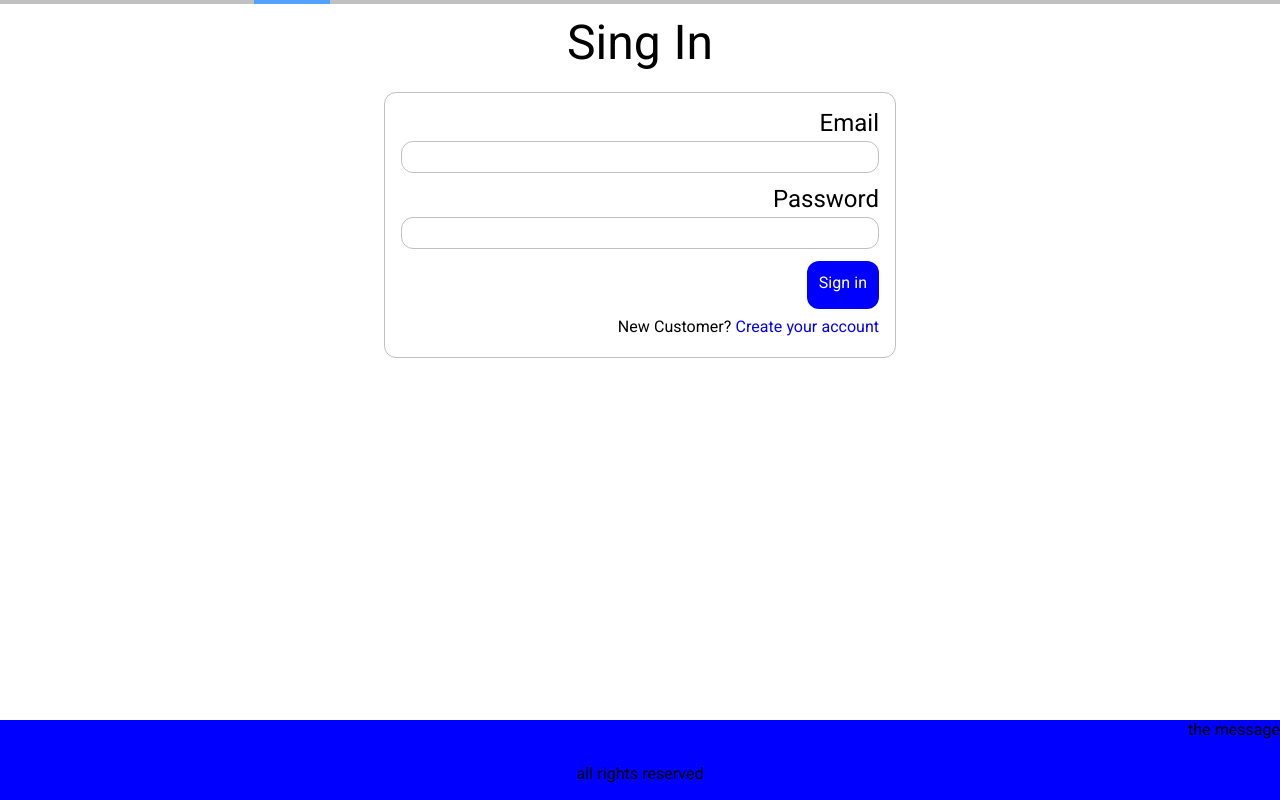
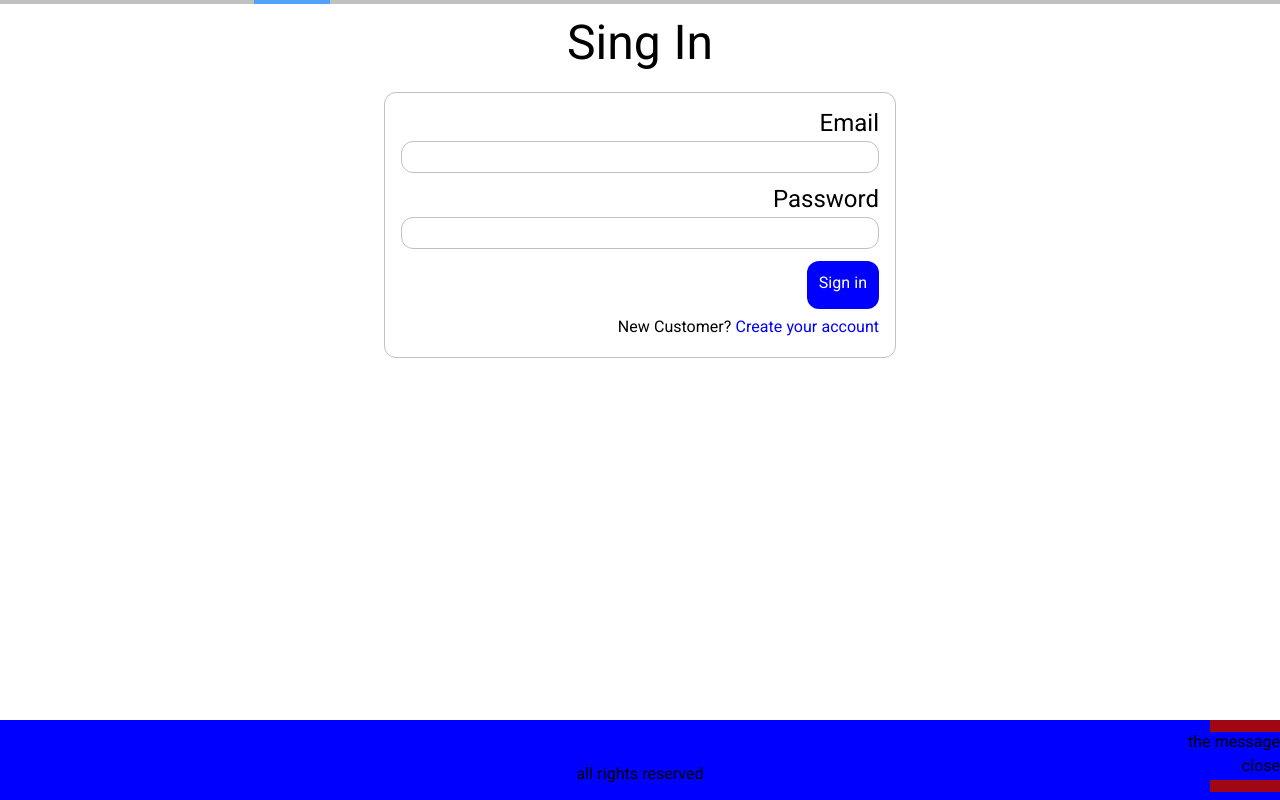
Before and after one commit to RezaeiArshad/parsashop, a React (Vite) app in the folder frontend/: page /signin in a window 1280 px wide. Both pictures are taken after a click on the button "active error". Shown: the part 60-860 px from the top of the page. Built offline with nearby package versions, Linux system fonts and the light colour scheme.

Commit message:
lets call it a day

```diff
--- a/frontend/src/App.jsx
+++ b/frontend/src/App.jsx
@@ -22,40 +22,9 @@ import ProductEditScreen from './sections/adminscreens/productEditScreen';
 import OrderListScreen from './sections/adminscreens/orderListScreen';
 import UserListScreen from './sections/adminscreens/userListScreen';
 import UserEditScreen from './sections/adminscreens/userEditScreen';
-import { MessageToastContext } from './contexts/messageScreenContext';
-import { useContext, useEffect, useRef, useState } from 'react';
+import MessageToast from './components/messageToast';
 
 function App() {
-  const { messageToastDetails, setMessageToastDetails } = useContext(MessageToastContext);
-  const timeoutRef = useRef(null);
-  const [isHovered, setIsHovered] = useState(false);
-
-  const clearTimer = () => {
-    if(timeoutRef.current) {
-      clearTimeout(timeoutRef.current);
-      timeoutRef.current = null;
-    }
-  }
-
-  useEffect(() => {
-     if (messageToastDetails[0] && !isHovered) {
-      clearTimer();
-      timeoutRef.current = setTimeout(() => {
-        setMessageToastDetails([false, ''])
-      }, 5000)
-     }
-
-     return () => clearTimer();
-  }, [messageToastDetails[0], isHovered, setMessageToastDetails]);
-
-  const handleMouseEnter = () => setIsHovered(true);
-  const handleMouseLeave = () => setIsHovered(false);
-
-  const activate = () => {
-    setMessageToastDetails([true, '']);
-
-  }
-
   return (
     <div id="theme-div" className="overflow-x-hidden" dir="rtl">
       <link
@@ -153,12 +122,7 @@ function App() {
               />
             </Routes>
           </div>
-          {messageToastDetails[0] ?
-          <div onMouseEnter={handleMouseEnter} onMouseLeave={handleMouseLeave} className='fixed bottom-0 w-[100vw] bg-high h-[10vh]'>
-           the message
-          </div>
-          :
-          <><button onClick={activate}>active error</button></>}
+          <MessageToast />
           <footer className="py-3 absolute bottom-0 right-0 left-0">
             <p className="text-center">all rights reserved</p>
           </footer>
--- /dev/null
+++ b/frontend/src/components/messageToast.jsx
@@ -0,0 +1,153 @@
+import { useContext, useEffect, useRef, useState } from 'react';
+import { MessageToastContext } from '../contexts/messageScreenContext';
+import {
+  AnimatePresence,
+  motion,
+  useMotionValue,
+  useTransform,
+} from 'motion/react';
+
+export default function MessageToast() {
+  const { messageToastDetails, setMessageToastDetails } =
+    useContext(MessageToastContext);
+  const timeoutRef = useRef(null);
+  const startTimeRef = useRef(null);
+  const pauseTimeRef = useRef(null);
+  const [isHovered, setIsHovered] = useState(false);
+  const [isExiting, setIsExiting] = useState(false); // tracks exit animation state
+  const remainingMotion = useMotionValue(5000);
+
+  // ✅ Get remaining time (safe)
+  const getRemainingTime = () => {
+    if (!startTimeRef.current) return 5000;
+    let now = Date.now();
+    let effectiveStartTime = startTimeRef.current;
+    if (pauseTimeRef.current) {
+      const pausedDuration = now - pauseTimeRef.current;
+      effectiveStartTime += pausedDuration;
+    }
+    const elapsed = now - effectiveStartTime;
+    return Math.max(0, 5000 - elapsed);
+  };
+
+  // ✅ Delayed hide (only resets context after exit)
+  const delayedHideMessage = () => {
+    setIsExiting(true); // pause progress update
+    remainingMotion.set(0); // ensure progress bar is at 0%
+    setTimeout(() => {
+      setMessageToastDetails([false, '']);
+      startTimeRef.current = null;
+      pauseTimeRef.current = null;
+      setIsExiting(false);
+    }, 300);
+  };
+
+  // ✅ Timer control
+  const scheduleHide = (delayMs) => {
+    clearTimer();
+    timeoutRef.current = setTimeout(delayedHideMessage, delayMs);
+  };
+
+  const clearTimer = () => {
+    if (timeoutRef.current) {
+      clearTimeout(timeoutRef.current);
+      timeoutRef.current = null;
+    }
+  };
+
+  // ✅ Timer logic (start/pause/resume)
+  useEffect(() => {
+    if (!messageToastDetails[0]) {
+      clearTimer();
+      startTimeRef.current = null;
+      pauseTimeRef.current = null;
+      setIsExiting(false);
+      return;
+    }
+
+    if (!startTimeRef.current) {
+      startTimeRef.current = Date.now();
+      scheduleHide(5000);
+    } else if (isHovered) {
+      if (!pauseTimeRef.current) {
+        pauseTimeRef.current = Date.now();
+        clearTimer();
+      }
+    } else {
+      if (pauseTimeRef.current) {
+        const pausedDuration = Date.now() - pauseTimeRef.current;
+        startTimeRef.current += pausedDuration;
+        pauseTimeRef.current = null;
+        const elapsed = Date.now() - startTimeRef.current;
+        const remaining = Math.max(0, 5000 - elapsed);
+        scheduleHide(remaining);
+      }
+    }
+
+    return () => clearTimer();
+  }, [messageToastDetails[0], isHovered]);
+
+  // ✅ Update remaining time while active (not exiting)
+  useEffect(() => {
+    if (!messageToastDetails[0] || isExiting) return;
+
+    const interval = setInterval(() => {
+      const remaining = getRemainingTime();
+      remainingMotion.set(remaining);
+      if (remaining <= 0 && !isHovered) {
+        delayedHideMessage();
+      }
+    }, 50);
+
+    return () => clearInterval(interval);
+  }, [messageToastDetails[0], isHovered, isExiting]);
+
+  const handleMouseEnter = () => setIsHovered(true);
+  const handleMouseLeave = () => setIsHovered(false);
+
+  const activate = () => {
+    setMessageToastDetails([true, '']);
+  };
+
+  const close = () => {
+    setMessageToastDetails([false, '']);
+  };
+
+  const width = useTransform(remainingMotion, [0, 5000], ['0%', '100%']);
+
+  return (
+    <>
+      <AnimatePresence>
+        {messageToastDetails[0] ? (
+          <motion.div
+            key={messageToastDetails[1] || 'toast'}
+            initial={{ opacity: 0 }}
+            animate={{ opacity: 1 }}
+            exit={{ opacity: 0 }}
+            transition={{ duration: 0.3 }}
+            onMouseEnter={handleMouseEnter}
+            onMouseLeave={handleMouseLeave}
+            className="fixed bottom-0 w-[100vw] bg-high h-[10vh]"
+          >
+            <motion.div className="w-40">
+              <motion.div
+                className="bg-red-800 h-3"
+                style={{ width }}
+              ></motion.div>
+              <motion.div> the message {messageToastDetails[1]}</motion.div>
+              <button onClick={close}>close</button>
+              <motion.div
+                className="bg-red-800 h-3"
+                style={{ width }}
+              ></motion.div>
+            </motion.div>
+          </motion.div>
+        ) : (
+          <>
+            <button onClick={activate}>active error</button>
+          </>
+        )}
+      </AnimatePresence>
+    </>
+  );
+}
```
